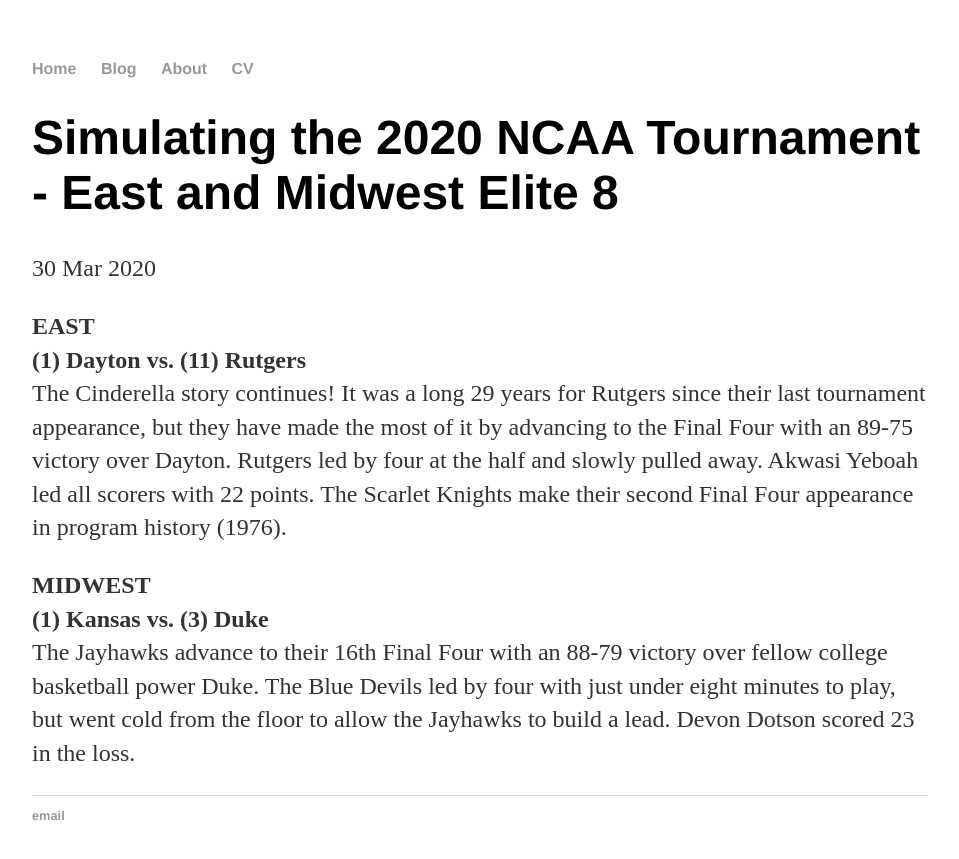
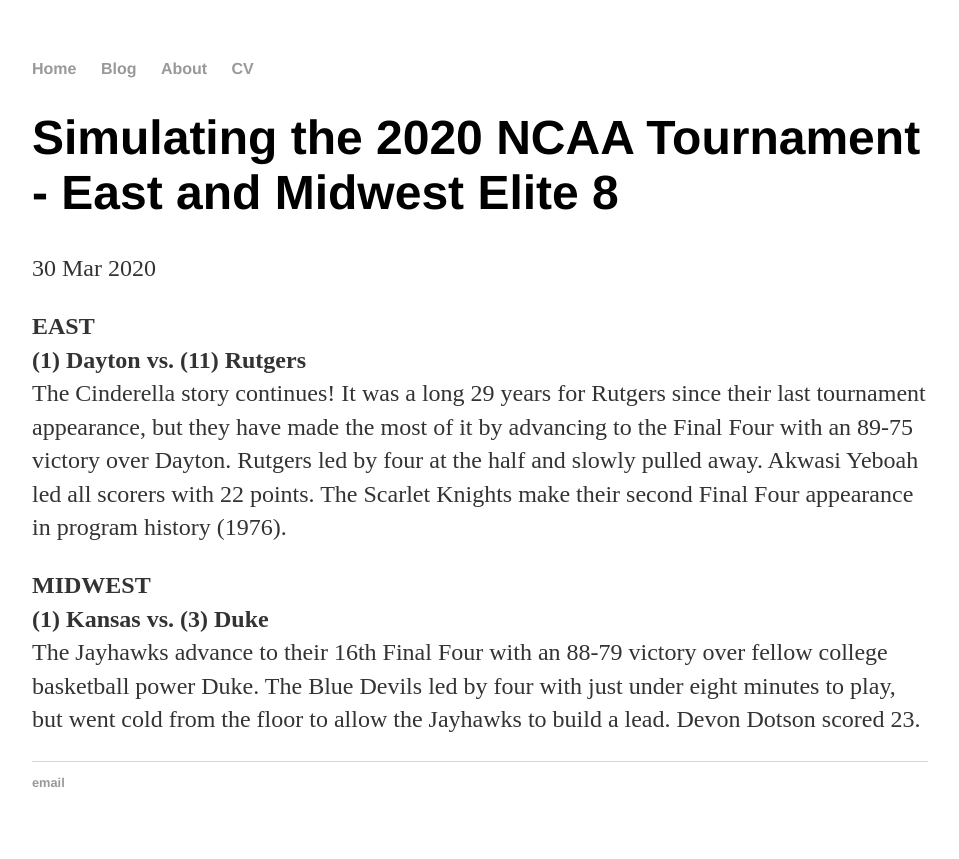
Before and after one commit to stephenhillphd/stephenhillphd.github.io, a Jekyll site: the page built from _posts/2020-03-30-simulating-the-NCAA-tournament-Elite8-EastMidwest.md, in a window 1280 px wide. Shown: the top 859 px of the page, without its empty margins (160-1119 px from the left). Built offline with Jekyll 4.4.1, drawn with Linux system fonts in a browser that asks for light colours.

Commit message:
Update 2020-03-30-simulating-the-NCAA-tournament-Elite8-EastMidwest.md

```diff
--- a/_posts/2020-03-30-simulating-the-NCAA-tournament-Elite8-EastMidwest.md
+++ b/_posts/2020-03-30-simulating-the-NCAA-tournament-Elite8-EastMidwest.md
@@ -12,4 +12,4 @@ Rutgers led by four at the half and slowly pulled away. Akwasi Yeboah led all sc
 **MIDWEST**
 **(1) Kansas vs. (3) Duke**
 The Jayhawks advance to their 16th Final Four with an 88-79 victory over fellow college basketball power Duke. The Blue Devils led by four with just under eight minutes to play, but went cold from the floor to allow the Jayhawks to build a lead.
-Devon Dotson scored 23 in the loss.
+Devon Dotson scored 23.
```
